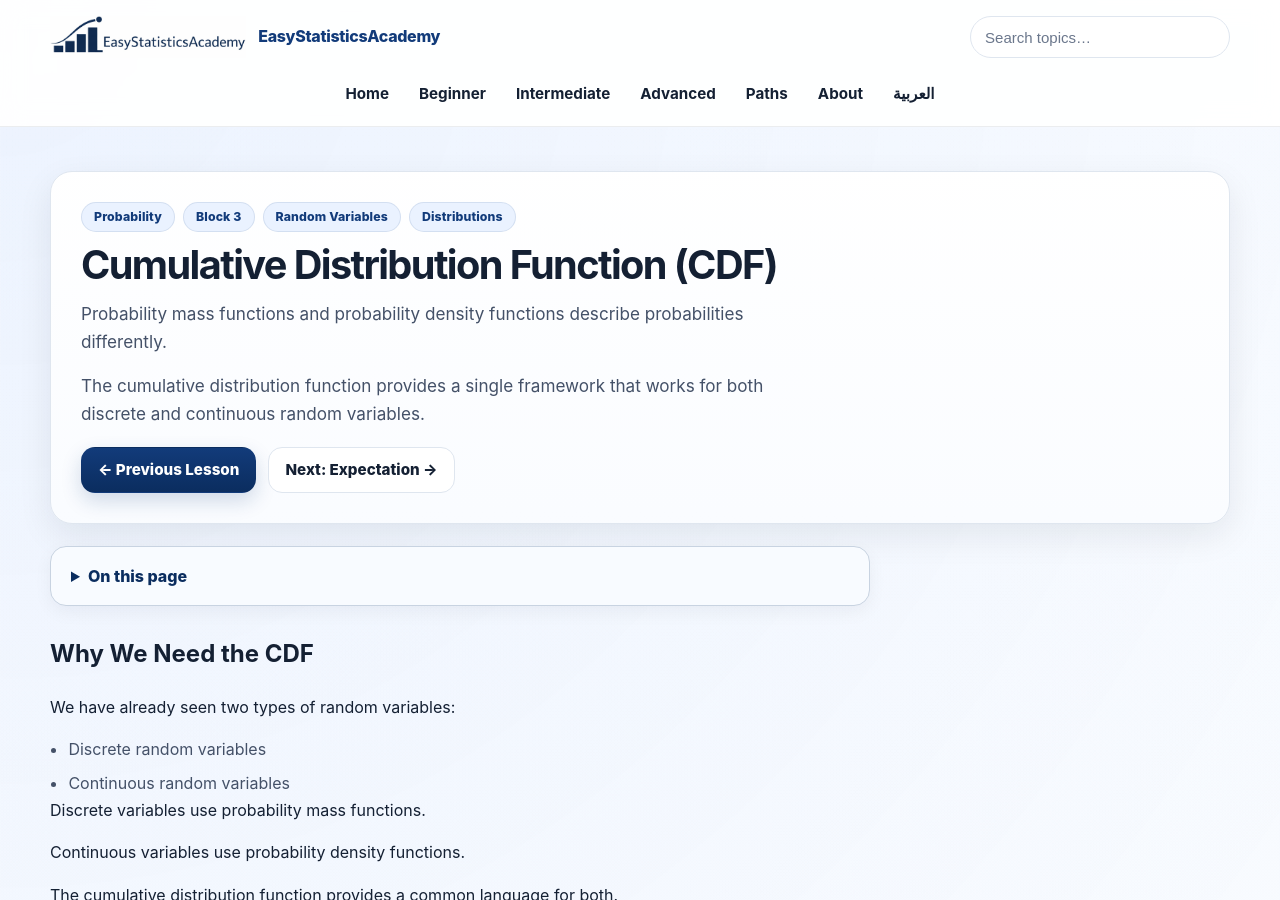
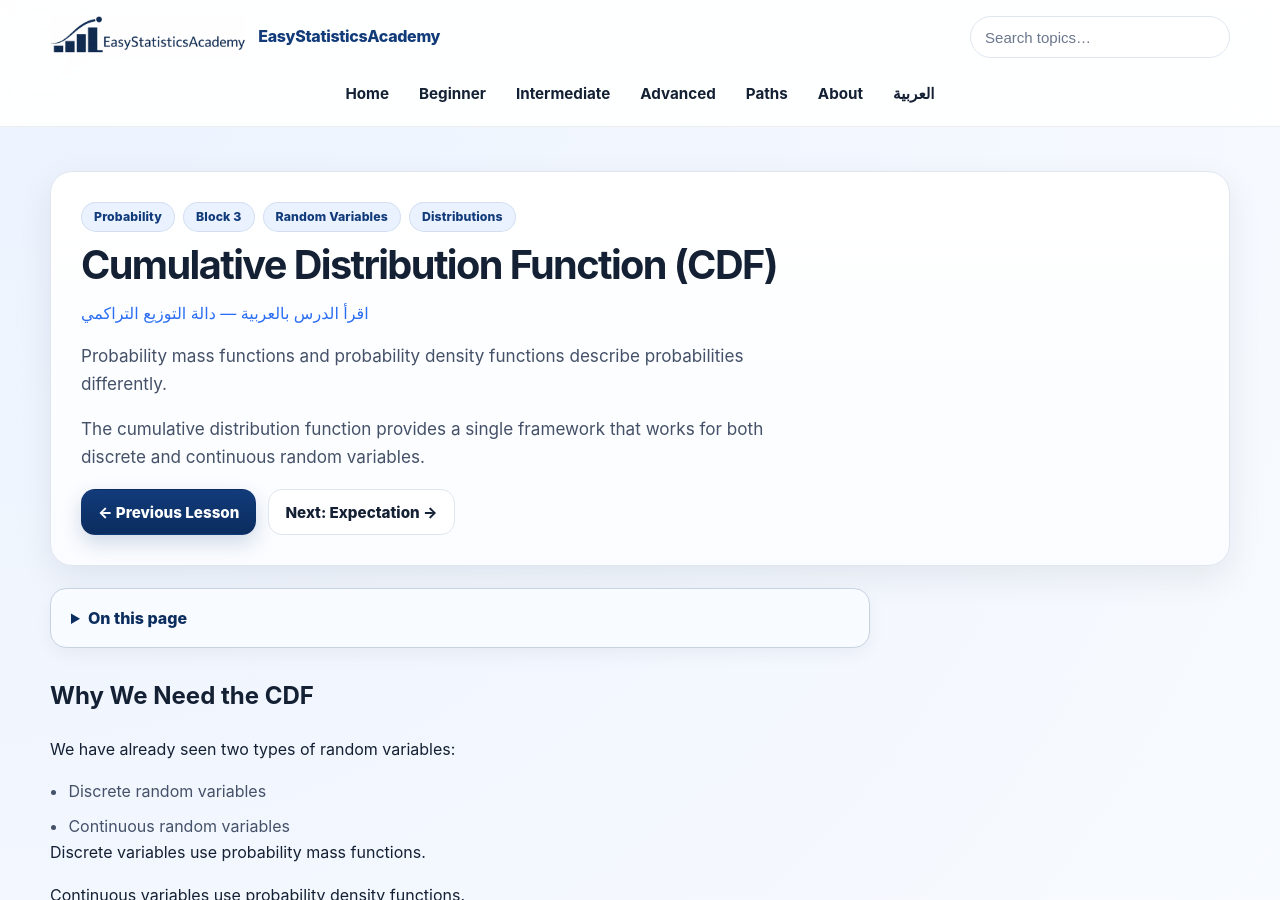
Before and after one commit to ammar-homaida-statistics/easystatisticsacademy, a Jekyll site: the page built from probability/random-variables/cumulative-distribution-function/index.md, in a window 1280 px wide and 900 px high. Built offline with Jekyll 4.4.1, drawn with Linux system fonts in a browser that asks for light colours; some of the changed lines change nothing that is shown.

Commit message:
Batch #82: English CDF counterpart metadata and Arabic link

```diff
--- a/probability/random-variables/cumulative-distribution-function/index.md
+++ b/probability/random-variables/cumulative-distribution-function/index.md
@@ -4,6 +4,9 @@ title: Cumulative Distribution Function (CDF)
 description: Learn how cumulative distribution functions describe probabilities up to a given value and provide a unified framework for both discrete and continuous random variables.
 permalink: /probability/random-variables/cumulative-distribution-function/
 sidebar: false
+translation_pair: cumulative-distribution-function
+learning_resource: true
+math: true
 ---
 
 <!-- SAVE LESSON PROGRESS -->
@@ -40,6 +43,7 @@ sidebar: false
     </div>
 
     <h1>Cumulative Distribution Function (CDF)</h1>
+    <p><a href="/ar/probability/random-variables/cumulative-distribution-function/" lang="ar" dir="rtl">اقرأ الدرس بالعربية — دالة التوزيع التراكمي</a></p>
 
     <p class="lead">
       Probability mass functions and probability density functions describe probabilities differently.
```
